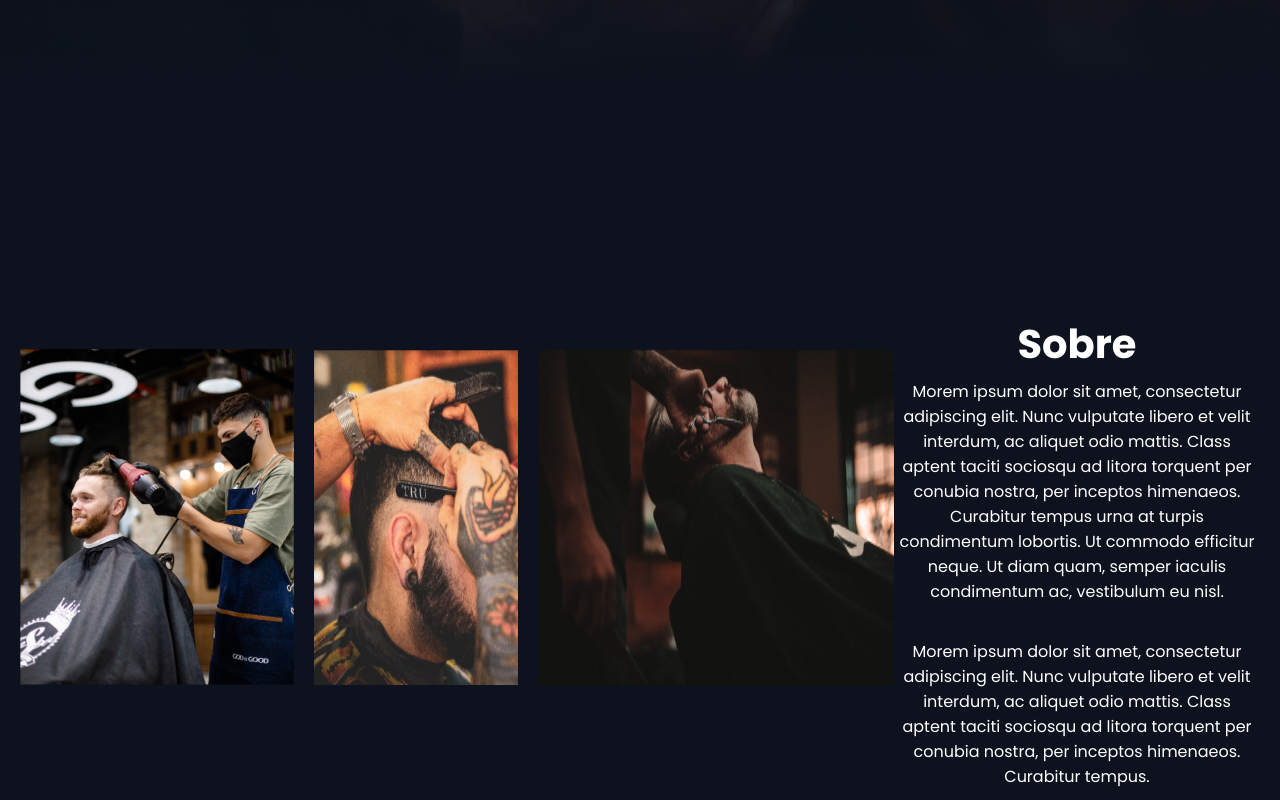
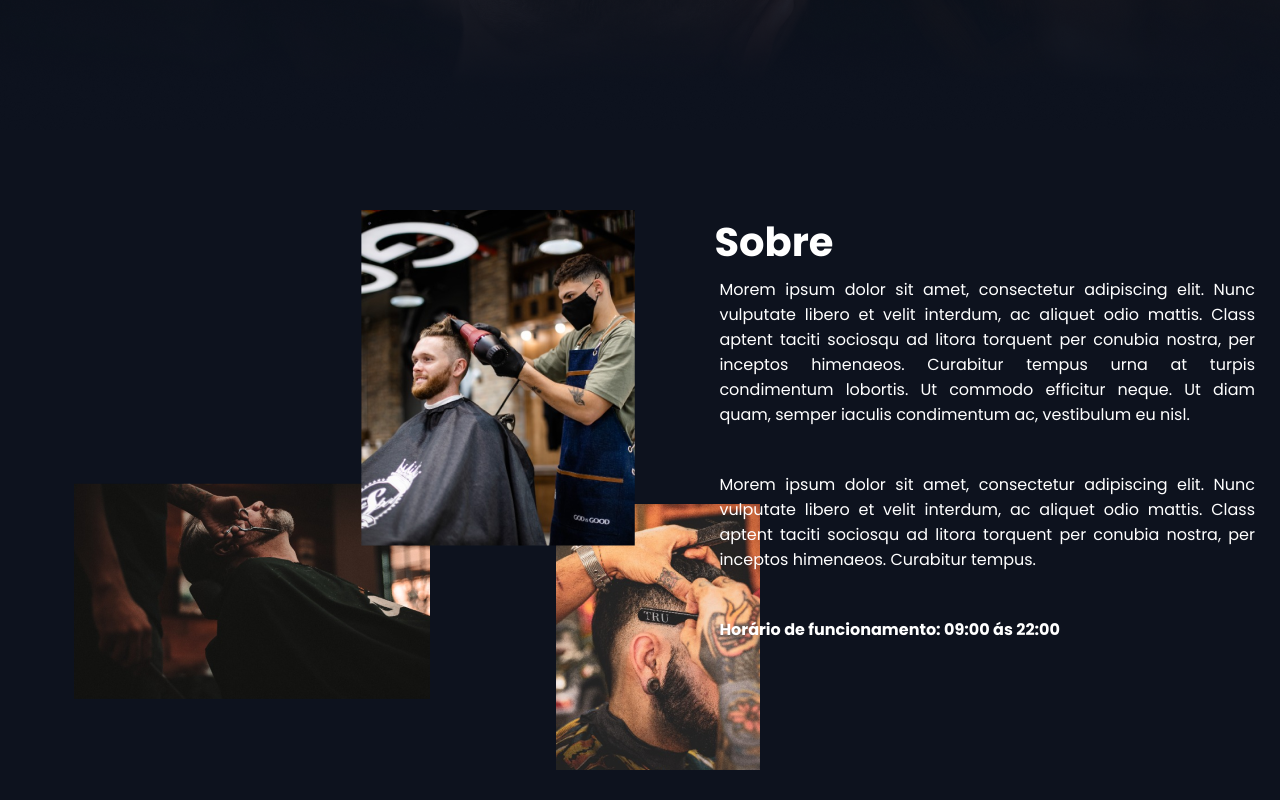
Before and after one commit to Vitormwxm/barbearia-landing, a plain HTML site: page index.html in a window 1280 px wide. Shown: the part 780-1580 px from the top of the page. Drawn offline with Linux system fonts and the light colour scheme.

Commit message:
organizando a section about

```diff
--- a/index.html
+++ b/index.html
@@ -49,9 +49,9 @@
       <section class="container-section-about">
 
           <div class="container-left">
-            <img src="assets/Rectangle 10_about.png" alt="" />
-            <img src="assets/Rectangle 11_about.png" alt="" />
-            <img src="assets/Rectangle 12_about.png" alt="" />
+            <img class="img-1" src="assets/Rectangle 12_about.png" alt="" />
+            <img class="img-2" src="assets/Rectangle 10_about.png" alt="" />
+            <img class="img-3" src="assets/Rectangle 11_about.png" alt="" />
           </div>
 
           <div class="container-right">
--- a/styles.css
+++ b/styles.css
@@ -3,6 +3,8 @@
     padding: 0;
     box-sizing: border-box;
     font-family: 'Poppins', sans-serif;
+
+
 
 }
 
@@ -58,7 +60,7 @@ header {
 .first-section{
     background-image: url(./assets/Rectangle_agenda.png);
     height: 820px;
-    background-size: cover ; /*ajusta a imagem para cobrir a área*/
+    background-size: cover ;
     background-repeat: no-repeat;
     background-position: center;
     width: 100%;
@@ -105,42 +107,78 @@ header {
     height: 44px;
     flex-shrink: 0;
 }
-
 .container-section-about{
     background: var(--Blue, #0D121E);
     height: 773px;
     display: flex;
+    justify-content: space-between;
     align-items: center;
-    justify-content: center;
-    padding: 20px;
+    box-sizing: border-box;
+    width: 100%;
+    padding: 0 20px;
 }
+
 
 .container-left{
     display: flex;
     gap: 20px;
+    flex-direction: column;
     position: relative;
+}
+
+.img-1{
+    position: absolute;
+    z-index: 0;
+    left: 54px;
+    top: 100px
+}
+
+
+.img-2 {
+    position: absolute;
+    left: 341px;
+    bottom: 104px;
+    z-index: 1;
+
+}
+
+.img-3 {
+    position: relative;
+    top: 120px;
+    left: 536px;
+}
+
+.container-right {
+    text-align: right;
+    width: 44%;
+    margin-bottom: 144px;
 }
 
 .container-right h1{
     color: var(--White, #FFF);
-    text-align: center;
+    text-align: justify;
     font-family: Poppins;
     font-size: 40px;
     font-style: normal;
     font-weight: 700;
     line-height: normal;
-    margin-top: 144px;
+
+
 }
 
 .container-right p{
+    position: relative;
     color: var(--White, #FFF);
     font-family: Poppins;
+    display: flex;
+    justify-content: space-between;
     padding: 5px;
-    text-align: center;
+    text-align:justify;
     font-size: 16px;
     font-style: normal;
     font-weight: 400;
     line-height: normal;
+    margin-bottom: 10px;
 
 
 }
```
